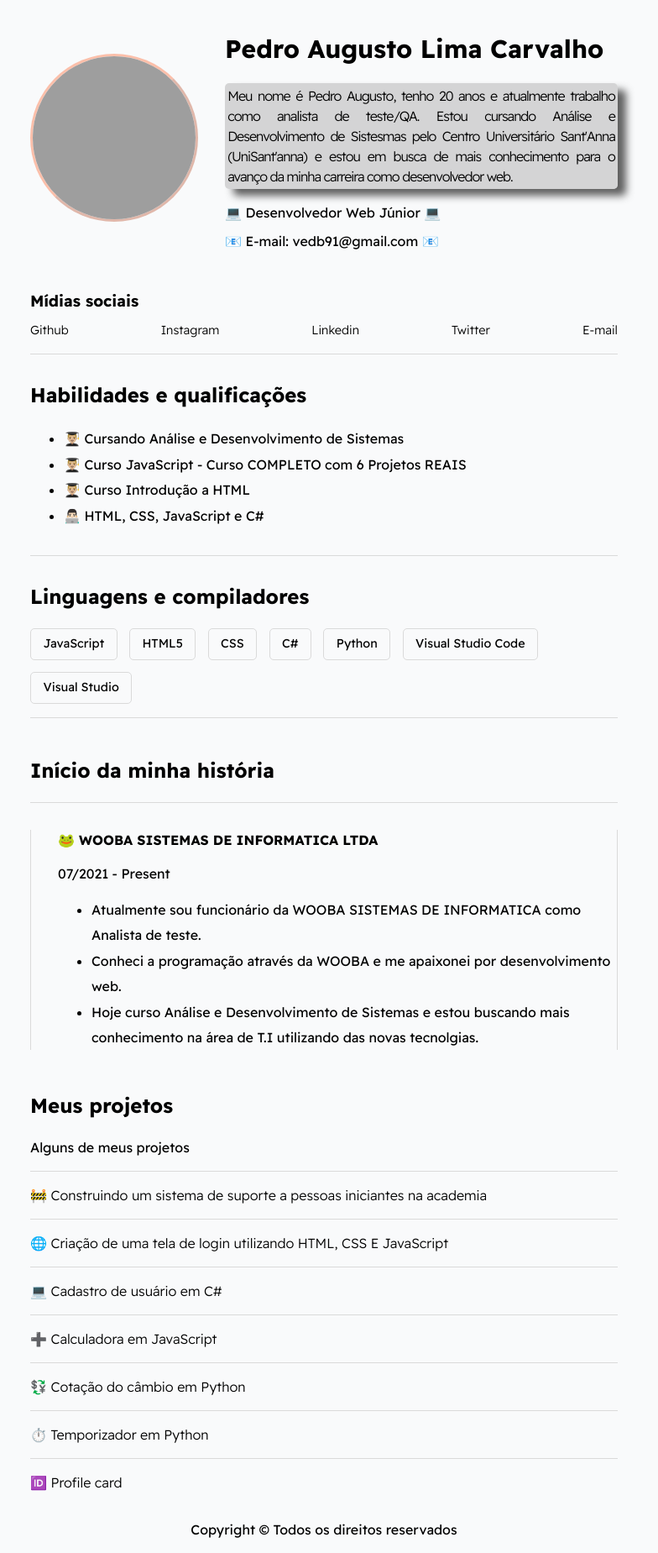
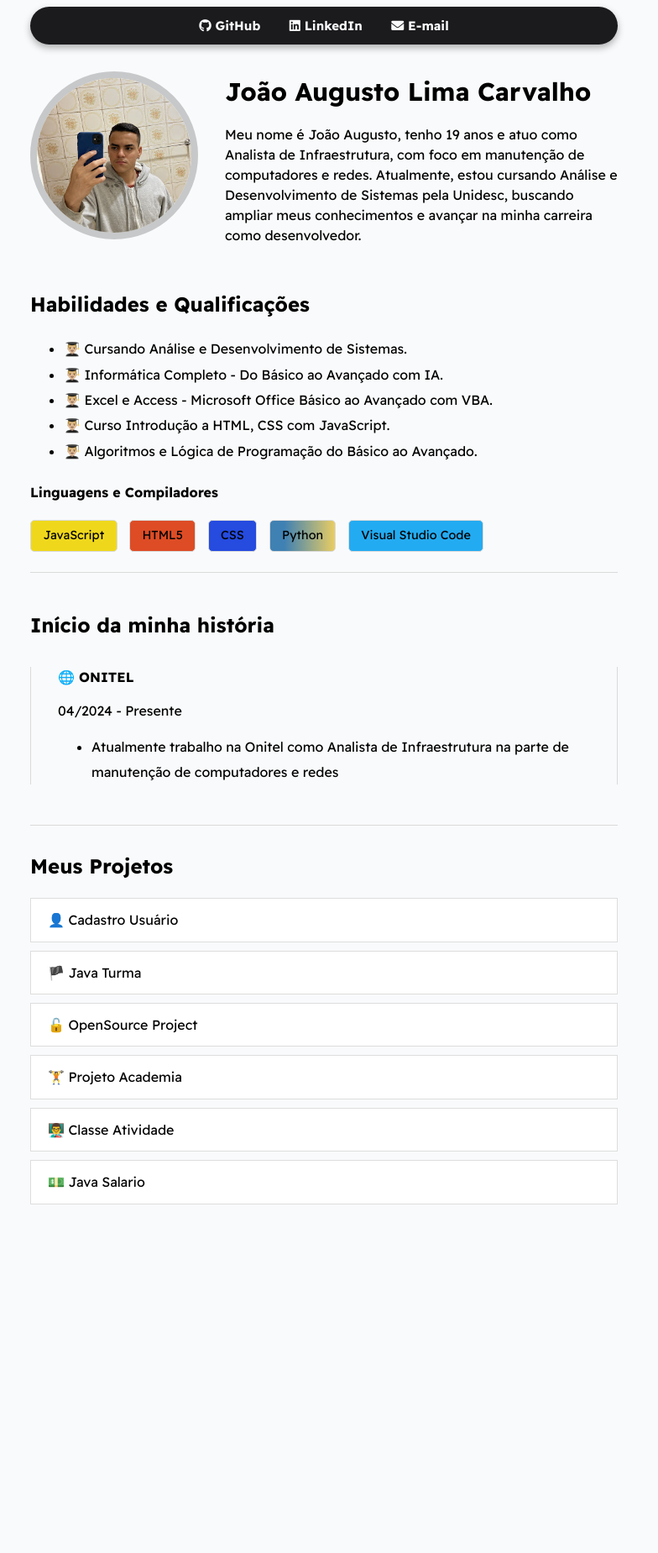
Before and after one commit to BDevOne/Portifolio-Heroku, a PHP site: page / in a window 1280 px wide. Shown: the whole page at 84% size, without its empty margins (254-1038 px from the left). After the commit the page ends 1434 px from the top, so only its background shows below. Run offline with PHP 8.4, Linux system fonts and the light colour scheme; some libraries are stand-ins or nearby versions; grey boxes are pictures that could not be loaded.

Commit message:
Primeiro Commit

```diff
--- a/index.html
+++ b/index.html
@@ -1,148 +1,146 @@
 <!DOCTYPE html>
-<html lang="pt-br">
+<html lang="pt-BR">
+
 <head>
   <meta charset="UTF-8">
   <meta http-equiv="X-UA-Compatible" content="IE=edge">
   <meta name="viewport" content="width=device-width, initial-scale=1.0">
   <link rel="stylesheet" href="style.css">
   <link rel="icon" type="image/png" sizes="32x32" href="img/favicon.png.ico">
-  <title>Portifólio</title>
+  <link rel="stylesheet" href="https://cdnjs.cloudflare.com/ajax/libs/font-awesome/6.0.0/css/all.min.css">
+  <script src="https://ajax.googleapis.com/ajax/libs/jquery/2.1.1/jquery.min.js"></script>
+  <script src="scripts.js" defer></script>
+  <title>Portfólio</title>
 
 </head>
+
 <body>
-  <div id="container--main">
+  <div class="container--main">
+    <div class="socials--list">
+      <div class="icons">
+        <a href="https://github.com/Torinjob" target="_blank"><i class="fab fa-github"></i> GitHub</a>
+        <a href="https://www.linkedin.com/in/jo%C3%A3o-augusto-1213bb325/" target="_blank"><i
+            class="fab fa-linkedin"></i> LinkedIn</a>
+        <a href="mailto:joaoaugusto6930@gmail.com?subject=subject text"><i class="fas fa-envelope"></i> E-mail</a>
+      </div>
+    </div>
+    <div>
+      <section id="wrapper--hero" class="section--page">
+        <img id="profile-pic" src="img/fotoPerfil.jpg" alt="imagem de perfil">
+        <div>
+          <div>
+            <h1 id="user-name"><span class="cursor"></span></h1>
+          </div>
+          <div>
+            <p>Meu nome é João Augusto, tenho 19 anos e atuo como Analista de Infraestrutura, com foco em manutenção de
+              computadores e redes. Atualmente, estou cursando Análise e Desenvolvimento de Sistemas pela Unidesc,
+              buscando ampliar meus conhecimentos e avançar na minha carreira como desenvolvedor.</p>
+          </div>
+        </div>
+      </section>
+    </div>
 
-    <section id="wrapper--hero" class="section--page">
-      <img id="profile-pic" src="https://media-exp1.licdn.com/dms/image/D4D03AQEBtKb7ZgersA/profile-displayphoto-shrink_200_200/0/1666398330588?e=1672272000&v=beta&t=cis0tD3rE7WAbK6QiG2QAGVUUPCbQPGH11uSkX86nFc" alt="imagem de perfil">
+    <div class="itens-tool">
 
-      <div>
+        <h2>Habilidades e Qualificações</h2>
+        <ul>
+          <li>👨🏼‍🎓 Cursando Análise e Desenvolvimento de Sistemas.</li>
+          <li>👨🏼‍🎓 Informática Completo - Do Básico ao Avançado com IA.</li>
+          <li>👨🏼‍🎓 Excel e Access - Microsoft Office Básico ao Avançado com VBA.</li>
+          <li>👨🏼‍🎓 Curso Introdução a HTML, CSS com JavaScript.</li>
+          <li>👨🏼‍🎓 Algoritmos e Lógica de Programação do Básico ao Avançado.</li>
+        </ul>
+        <h4>Linguagens e Compiladores</h4>
+        <div id="wrapper--techstack__items">
+          <div class="card--techstack" id="js-cardTechStack"><span>JavaScript</span></div>
+          <div class="card--techstack" id="html-cardTechStack"><span>HTML5 </span></div>
+          <div class="card--techstack" id="css-cardTechStack"><span>CSS</span></div>
+          <div class="card--techstack" id="python-cardTechStack"><span>Python</span></div>
+          <div class="card--techstack" id="vscode-cardTechStack"><span>Visual Studio Code</span></div>
+        </div>
 
-        <div class="text-block"><h1 id="user-name">Pedro Augusto Lima Carvalho</h1></div>
-
-        <p id="bio">Meu nome é Pedro Augusto, tenho 20 anos e atualmente trabalho como analista de teste/QA. Estou cursando Análise e Desenvolvimento de Sistesmas pelo Centro Universitário Sant'Anna (UniSant'anna) e estou em busca de mais conhecimento para o avanço da minha carreira como desenvolvedor web.</p>
-          <p id="email">💻 Desenvolvedor Web Júnior 💻</p>
-          <p id="email">📧 E-mail: vedb91@gmail.com 📧 </p>
-
-      </div>
-
-    </section>
-
-    <div><h3 class="midias">Mídias sociais</h3></div>
-    <section class="section--page">
-      <div id="socials--list">
-        <a href="https://github.com/BDevOne" target="_blank">Github</a>
-        <a href="https://www.instagram.com/p.augusto_123_/" target="_blank">Instagram</a>
-        <a href="https://www.linkedin.com/in/bdevone/" target="_blank">Linkedin</a>
-        <a href="https://twitter.com/BveD15" target="_blank">Twitter</a>
-        <a href="mailto:vedb91@gmail.com?subject=subject text" target="_blank">E-mail</a>
-        <!-- <a href="#" target="_blank">Telegram</a> -->
-      </div>
-    </section>
-
-    <div class="line-break"></div>
-
-    <section class="section--page">
-      <h2>Habilidades e qualificações</h2>
-
-      <ul>
-        <li>👨🏼‍🎓 Cursando Análise e Desenvolvimento de Sistemas</li>
-        <li>👨🏼‍🎓 Curso JavaScript - Curso COMPLETO com 6 Projetos REAIS</li>
-        <li>👨🏼‍🎓 Curso Introdução a HTML</li>
-        <li>👨🏻‍💻 HTML, CSS, JavaScript e C#</li>
-        <!-- <li>✔️ ####################################</li> -->
-      </ul>
-    </section>
-
-    <div class="line-break"></div>
-
-    <section class="section--page">
-
-      <h2>Linguagens e compiladores</h2>
-
-      <div id="wrapper--techstack__items">
-
-        <div class="card--techstack-js"><span>JavaScript</span></div>
-        <div class="card--techstack-html"><span>HTML5 </span></div>
-        <div class="card--techstack-css"><span>CSS</span></div>
-        <div class="card--techstack-csharp"><span>C#</span></div>
-        <div class="card--techstack-csharp"><span>Python</span></div>
-        <div class="card--techstack-vsc"><span>Visual Studio Code</span></div>
-        <div class="card--techstack-vs"><span>Visual Studio</span></div>
-
-      </div>
-    </section>
-
-    <div class="line-break"></div> </br>
-
-    <section id="work--history-wrapper" class="section-page">
-
-      <h2>Início da minha história</h2>
-
-      <div class="line-break"></div>
-      <div class="card--work-history">
-          <strong>🐸 WOOBA SISTEMAS DE INFORMATICA LTDA</strong>
-          <p>07/2021 - Present</p>
+    </div>
+    <br>
+    <div class="line-break"></div><br>
+    <div class="container--main">
+      <section class="section-page">
+        <h2>Início da minha história</h2>
+        <div class="card--work-history">
+          <strong>🌐 ONITEL</strong>
+          <p>04/2024 - Presente</p>
           <p></p>
           <ul>
-              <li>Atualmente sou funcionário da WOOBA SISTEMAS DE INFORMATICA como Analista de teste.</li>
-              <li>Conheci a programação através da WOOBA e me apaixonei por desenvolvimento web.</li>
-              <li>Hoje curso Análise e Desenvolvimento de Sistemas e estou buscando mais conhecimento na área de T.I utilizando das novas tecnolgias.</li>
+            <li>Atualmente trabalho na Onitel como Analista de Infraestrutura na parte de manutenção de computadores e
+              redes</li>
           </ul>
-      </div>
+        </div>
+        <section>
+    </div>
+    <div class="line-break"></div>
+    <div>
+      <section id="section-meus-projetos" class="section--page">
+        <h1>Meus Projetos</h1>
+        <ul class="projects">
+          <li onclick="toggleDescription(this)">
+            👤 Cadastro Usuário
+            <div class="project-description">
+              Aplicação para registrar e gerenciar usuários.
+              <div class="card--project">
+                <span><br>Link Projeto: </span> <a href="https://github.com/TorinJob/cadastro-cliente">Cadastro
+                  Usuário</a>
+              </div>
+            </div>
+          </li>
+          <li onclick="toggleDescription(this)">
+            🏴 Java Turma
+            <div class="project-description">
+              Projeto para gerenciar uma turma de alunos em Java, com controle de notas.
+              <div class="card--project">
+                <span><br>Link Projeto: </span> <a href="https://github.com/TorinJob/java-turma">Java-Turma</a>
+              </div>
+            </div>
+          </li>
+          <li onclick="toggleDescription(this)">
+            🔓 OpenSource Project
+            <div class="project-description">
+              Contribuição para projetos de código aberto voltados para a comunidade.
+              <div class="card--project">
+                <span><br>Link Projeto: </span> <a href="https://github.com/TorinJob/ProjetoAcademia">OpenSource</a>
+              </div>
+            </div>
+          </li>
+          <li onclick="toggleDescription(this)">
+            🏋️ Projeto Academia
+            <div class="project-description">
+              Sistema de gerenciamento de academia, incluindo planos, eventos e videoaulas.
+              <div class="card--project">
+                <span><br>Link Projeto: </span><a href="https://github.com/TorinJob/academiaironberg">IronBerg</a>
+              </div>
+            </div>
+          </li>
+          <li onclick="toggleDescription(this)">
+            👨‍🏫 Classe Atividade
+            <div class="project-description">
+              Projeto referente a Aula de POO sobre classes.
+              <div class="card--project">
+                <span><br>Link Projeto: </span><a
+                  href="https://github.com/TorinJob/ClassesAtividade">ClasseAtividade</a>
+              </div>
+            </div>
+          </li>
+          <li onclick="toggleDescription(this)">
+            💵 Java Salario
+            <div class="project-description">
+              Aplicação para cálculo de salário, considerando impostos e benefícios.
+              <div class="card--project">
+                <span><br>Link Projeto: </span><a href="https://github.com/TorinJob/Java-Salario">Java Salário</a>
+              </div>
+            </div>
+          </li>
+        </ul>
+      </section>
+    </div>
+  </div>
+</body>
 
-      <!-- <div class="line-break"></div>
-
-      <div class="">
-          <strong></strong>
-          <p></p>
-          <p></p>
-          <ul>
-              <li></li>
-              <li></li>
-              <li></li>
-              <li></li>
-              <li></li>
-          </ul>
-      </div> -->
-
-    <seciton class="section--page">
-      <h2>Meus projetos</h2>
-      <p>Alguns de meus projetos</p>
-
-      <div class="card--project">
-        <a href="https://github.com/BDevOne/felpscybernet-Trabalho-Filipe-pedro--nathan"><span>🚧 </span>Construindo um sistema de suporte a pessoas iniciantes na academia</a>
-      </div>
-
-      <div class="card--project">
-        <a href="https://github.com/BDevOne/Tela-login"><span>🌐 </span>Criação de uma tela de login utilizando HTML, CSS E JavaScript</a>
-      </div>
-
-      <div class="card--project">
-        <a href="https://github.com/BDevOne/Cadastro-de-Usuario"><span>💻 </span>Cadastro de usuário em C#</a>
-      </div>
-
-      <div class="card--project">
-        <a href="https://github.com/BDevOne/Calculator-JavaScript"><span>➕ </span>Calculadora em JavaScript</a>
-      </div>
-    </seciton>
-
-      <div class="card--project">
-        <a href="https://github.com/BDevOne/cotacao.py"><span>💱 </span>Cotação do câmbio em Python</a>
-      </div>
-    </seciton>
-
-      <div class="card--project">
-        <a href="https://github.com/BDevOne/Temporizador-python"><span>⏱️ </span>Temporizador em Python</a>
-      </div>
-    </seciton>
-
-      <div class="card--project">
-        <a href="https://github.com/BDevOne/Profile-card"><span>🆔 </span>Profile card</a>
-      </div>
-    </seciton>
-
-  </div>
-  <footer><p align="center">Copyright © Todos os direitos reservados</p></footer>
-
-</body>
 </html>
--- a/index.php
+++ /dev/null
@@ -1 +0,0 @@
-<?php include_once("index.html"); ?>
--- a/style.css
+++ b/style.css
@@ -1,40 +1,51 @@
 @import url('https://fonts.googleapis.com/css2?family=Readex+Pro:wght@200;300;400;500;600;700&display=swap');
 
 :root {
-  /* Light Mode */
+  /* Colors*/
   --mainTextColor-light: #000;
   --secondaryTextColor-light: (51 51 51);
   --mainLinkColor-light: #0da2b8;
   --mainBorderColor-light: rgb(218, 218, 218);
   --mainBgColor-light: rgb(249, 250, 251);
+  --thirdTextColor: (#b893f9);
+  --orangeTextColor: (#f77000)
 
-  /* Dark Mode */
-  --mainTextColor-dark: #fff;
-  --secondaryTextColor-dark: #adb0b1;
-  --mainLinkColor-dark: rgb(30, 190, 214);
-  --mainBorderColor-dark: #2b3031;
-  --mainBgColor-dark: #131415;
-
-  /* Normal Mode */
+  /*Variaveis de uso Global*/
   --mainTextColor: var(--mainTextColor-light);
   --secondaryTextColor: var(--secondaryTextColor-light);
   --mainLinkColor: var(--mainLinkColor-light);
   --mainBorderColor: var(--mainBorderColor-light);
   --mainBgColor: var(--mainBgColor-light);
+
+}
+
+::-webkit-scrollbar-track {
+  background-color: #1b1b1d;
+}
+::-webkit-scrollbar {
+  width: 10px;
+  background: #F4F4F4;
+}
+::-webkit-scrollbar-thumb {
+  border-radius: 5px;
+  background: var(--mainBorderColor-light);
 }
 
 * {
   font-family: 'Readex Pro', sans-serif;
   line-height: 1.5em;
   box-sizing: border-box;
-  color: var(--mainTextColor);
+  color: var(--mainTextColor-light);
 }
 
 body {
   background-color: var(--mainBgColor);
+  transition: background-color 0.6s;
 }
 
-p, span, li {
+p,
+span,
+li {
   color: var(--secondaryTextColor);
   font-size: 1em;
 }
@@ -49,9 +60,7 @@ li {
   line-height: 1.9em;
 }
 
-
-
-#container--main {
+.container--main {
   max-width: 700px;
   margin: 0 auto;
 }
@@ -62,10 +71,10 @@ li {
   padding-bottom: 1em;
 }
 
-.midias {
-    margin-bottom: 1px;
+#midias {
+  margin-bottom: 1px;
+  padding-bottom: 1rem;
 }
-
 
 /* Profile - Perfil */
 #wrapper--hero {
@@ -78,55 +87,9 @@ li {
 #user-name {
   font-size: 30px;
   line-height: 1em;
-  opacity: 0;
-  animation: fadeInText 0s 1.3s both;
+  /* opacity: 0; */
+  /* animation: fadeInText 0s 1.3s both; */
   margin-bottom: 10px;
-}
-
-.text-block {
-    position: relative;
-    overflow: hidden;
-    border-radius: 5px;
-}
-
-.text-block:after {
-    content: "";
-    position: absolute;
-    top: 0;
-    left: 0;
-    width: 100%;
-    height: 100%;
-    background: rgb(49, 49, 49);
-    transform: translateX(-100%);
-    animation: enLargeBlock 0.5s 0.6s both, revealBlock 0.5s 1.5s both;
-}
-
-/* Key username */
-@keyframes fadeInText {
-    from {
-        opacity: 0;
-    }
-    to {
-        opacity: 1;
-    }
-}
-
-@keyframes enLargeBlock {
-    from {
-        width: 0%;
-    }
-    to {
-        width: 100%;
-    }
-}
-
-@keyframes revealBlock {
-    from{
-        transform: translateX(0);
-    }
-    to{
-        transform: translateX(100%);
-    }
 }
 
 /* Bio perfil  */
@@ -141,8 +104,8 @@ li {
   box-shadow: 10px 8px 10px rgba(50, 50, 50, 0.77);
   border-radius: 5px;
   padding: 0.2em;
+}
 
-}
 a {
   font-weight: 300;
   text-align: justify;
@@ -155,8 +118,8 @@ a {
   width: 200px;
   height: 200px;
   object-fit: cover;
-  border-style: outset;
-  border-color: rgba(255, 68, 0, 0.322);
+  border: 8px solid
+color-mix(in srgb, var(--mainTextColor-light), transparent 80%);
 }
 
 #email {
@@ -165,32 +128,54 @@ a {
   margin-top: 10px;
 }
 
-#socials--list {
-  display: flex;
-  justify-content: space-between;
-  column-gap: 1em;
-  flex-wrap: wrap;
+/*Social Midias*/
+
+.socials--list {
+  margin: 0;
+  display: block;
+  background-color: #1b1b1d;
+  padding: 10px 30px;
+  border-radius: 30px;
+  box-shadow: 0 4px 8px rgba(0, 0, 0, 0.3);
 }
 
-#socials--list a {
-  font-size: 0.9em;
-  color: var(--secondaryTextColor);
+.socials--list a {
+  text-decoration: none;
+  color: var(--mainBgColor);
+  font-size: 15px;
+  font-weight: bold;
+  margin: 0 15px;
+  transition: color 0.3s;
   transition: 0.5s;
+
 }
 
-#socials--list a:hover {
+.socials--list i {
+  color: var(--mainBgColor);
+  font-size: 15px;
+}
+
+.socials--list a:hover {
   color: var(--mainLinkColor);
 }
 
+.icons {
+  display: block;
+  text-align: center;
+  justify-content: center;
+  justify-items: center;
+  gap: 15px;
+}
 
-/* Habilidades e qualificações */
+
+/* Habilidades e Qualificações */
 
 #qualifications--list {
   list-style: none;
   list-style-position: outside;
 }
 
-/* Linguagens e compiladores */
+/* Linguagens e Compiladores */
 
 #wrapper--techstack__items {
   display: flex;
@@ -199,49 +184,30 @@ a {
   font-size: 0.9em;
 }
 
-/* Layout da linguagens */
-/* Implementar cores */
-
-.card--techstack-js {
+.card--techstack {
   border: 1px solid var(--mainBorderColor);
   padding: 0.5em 1em;
   border-radius: 5px;
-  /* background-color: rgba(255, 255, 0, 0.459); */
 }
 
-.card--techstack-html {
-  border: 1px solid var(--mainBorderColor);
-  padding: 0.5em 1em;
-  border-radius: 5px;
-  /* background-color: rgba(255, 68, 0, 0.521); */
+#js-cardTechStack {
+  background: #EFD81C;
 }
 
-.card--techstack-css {
-  border: 1px solid var(--mainBorderColor);
-  padding: 0.5em 1em;
-  border-radius: 5px;
-  /* background-color: rgba(0, 162, 255, 0.589); */
+#html-cardTechStack {
+  background: #DD4C25;
 }
 
-.card--techstack-csharp {
-  border: 1px solid var(--mainBorderColor);
-  padding: 0.5em 1em;
-  border-radius: 5px;
-  /* background-color: rgba(0, 128, 0, 0.589); */
+#css-cardTechStack {
+  background: #254BDF;
 }
 
-.card--techstack-vsc {
-  border: 1px solid var(--mainBorderColor);
-  padding: 0.5em 1em;
-  border-radius: 5px;
-  /* background-color: rgba(0, 119, 255, 0.534); */
+#python-cardTechStack {
+  background: linear-gradient(90deg, rgba(64, 129, 179, 1) 22%, rgba(233, 205, 99, 1) 100%);
 }
 
-.card--techstack-vs {
-  border: 1px solid var(--mainBorderColor);
-  padding: 0.5em 1em;
-  border-radius: 5px;
-  /* background-color: rgba(201, 108, 255, 0.568); */
+#vscode-cardTechStack {
+  background-color: #23ABF1;
 }
 
 /* Minha história */
@@ -262,14 +228,8 @@ a {
 
 /* Projetos */
 
-.card--project {
-  padding-top: 1em;
-  padding-bottom: 1em;
-  border-top: 1px solid var(--mainBorderColor);
-}
-
 .card--project a {
-  color: var(--mainTextColor);
+  color: #f77000;
   transition: 0.5s;
 }
 
@@ -280,7 +240,7 @@ a {
 
 /* Layout */
 @media(max-width:600px) {
-  #wrapper--hero{
+  #wrapper--hero {
     flex-direction: column;
     gap: 1em;
   }
@@ -300,3 +260,29 @@ a {
     padding-left: 0;
   }
 }
+
+/*Teste*/
+
+.projects {
+  list-style: none;
+  padding: 0;
+}
+
+.projects li {
+  padding: 10px 20px;
+  background-color: #fff;
+  border: 1px solid #ddd;
+  margin-bottom: 10px;
+  cursor: pointer;
+}
+
+
+
+.project-description {
+  display: none;
+  margin-top: 10px;
+  padding: 10px;
+  background-color: #f9f9f9;
+  border: 1px solid #ddd;
+  border-radius: 5px;
+}
```
Also changed, not shown: scripts.js (added, +27 -0 lines), img/fotoPerfil.jpg (added).
